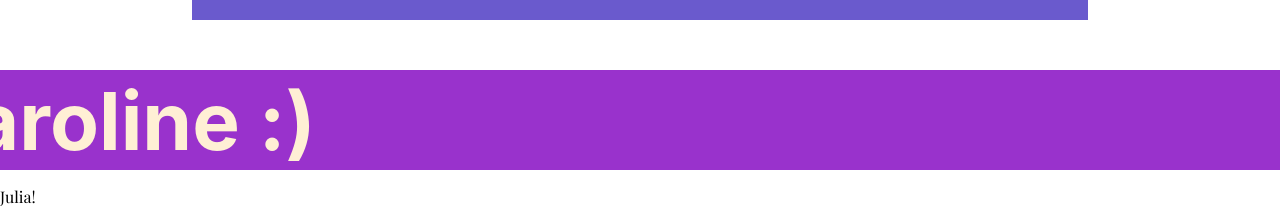
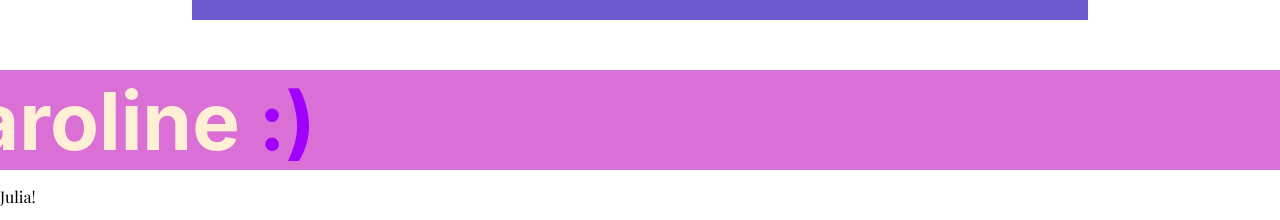
Before and after one commit to katarzyna-kw/css-animation-fun, a React (Create React App) app: page / in a window 1280 px wide. Shown: the part 826-1046 px from the top of the page. Built offline with nearby package versions, Linux system fonts and the light colour scheme; a web font is replaced by a local one.

Commit message:
Karoline span added

```diff
--- a/src/components/Karoline.css
+++ b/src/components/Karoline.css
@@ -4,7 +4,7 @@
     margin-top: 50px;
     width: 100%;
     display: flex;
-    background-color: darkorchid;
+    background-color: #DA70D6;
     justify-content: center;
     align-items: center;
     font-family: -apple-system, BlinkMacSystemFont, 'Segoe UI', Roboto, Oxygen, Ubuntu, Cantarell, 'Open Sans', 'Helvetica Neue', sans-serif;
@@ -19,6 +19,10 @@
     animation-direction: alternate;
   }
 
+  .Karoline h1 span {
+      color: #9F00FF;
+  }
+
 
   @keyframes slideIn {
     100% {
--- a/src/components/Karoline.js
+++ b/src/components/Karoline.js
@@ -3,7 +3,7 @@ import './Karoline.css'
 function Karoline() {
     return (
       <div className="Karoline">
-        <h1>Karoline :)</h1>
+        <h1>Karoline <span>:)</span></h1>
 
       </div>
       );
```
